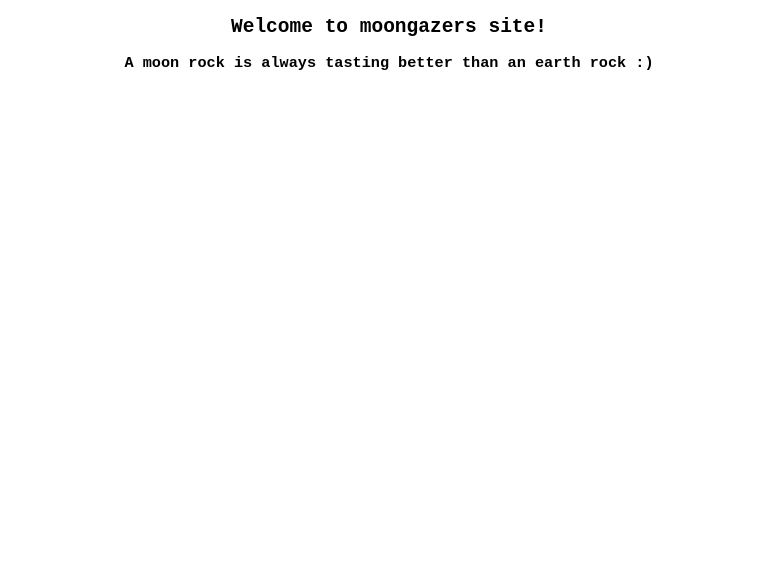
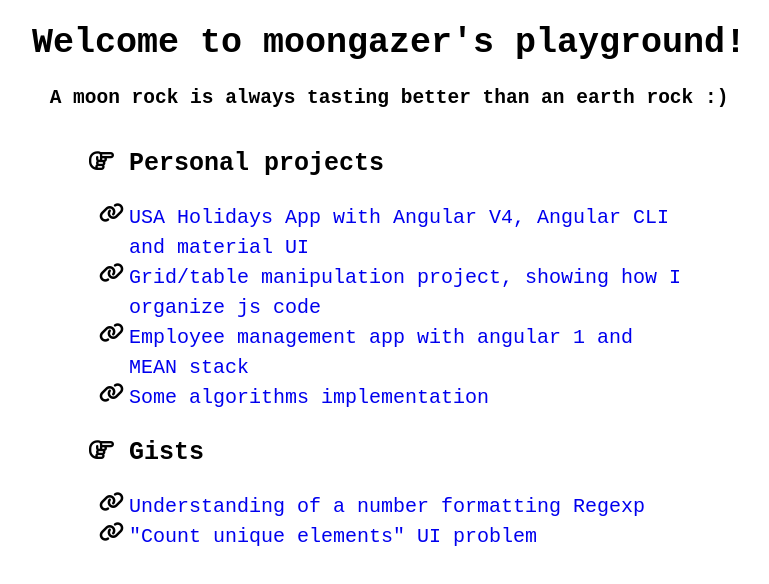
Before and after one commit to moongazers/moongazers.github.io, a plain HTML site: page index.html in a window 1280 px wide. Shown: the whole page, without its empty margins (251-1020 px from the left). Drawn offline with Linux system fonts and the light colour scheme.

Commit message:
content update

```diff
--- a/index.html
+++ b/index.html
@@ -3,17 +3,92 @@
     <head>
         <meta charset="UTF-8">
         <meta name="viewport" content="width=device-width, initial-scale=1.0">
+        <script src="https://use.fontawesome.com/5f2d38c9ed.js"></script>
         <title>welcome!</title>
         <style>
             body {
+                font-family: monospace;
+            }
+
+            h1 {
+                font-size: 35px;
+            }
+
+            .container {
+                width: 80%;
+                margin: 0 auto;
                 text-align: center;
-                font-family: monospace;
+            }
+
+            .content-container {
+                margin: 40px auto;
+                width: 600px;
+                text-align: left;
+            }
+
+            ul {
+                font-size: 20px;
+                list-style: none;
+                -webkit-padding-start: 0;
+            }
+
+            li {
+                /* margin-top: 5px; */
+                line-height: 1.5;
+                position: relative;
+                padding-left: 40px;
+            }
+
+            p {
+                font-size: 25px;
+                font-weight: bold;
+            }
+
+            i.fa-link{
+                position: absolute;
+                left: 10px;
+            }
+
+            a:link, a:visited {
+                /* color: (internal value); */
+                text-decoration: none;
+                cursor: pointer;
             }
         </style>
     </head>
     <body>
-        <h2>Welcome to moongazers site!</h2>
-        <h3>A moon rock is always tasting better than an earth rock :)</h3>
+        <div class="container">
+            <h1>Welcome to moongazer's playground!</h1>
+            <h2>A moon rock is always tasting better than an earth rock :)</h2>
+            <div class="content-container">
+                <p><i class="fa fa-hand-o-right" aria-hidden="true"></i> Personal projects</p>
+                <ul>
+                    <li>
+                        <i class="fa fa-link" aria-hidden="true"></i><a href="https://github.com/moongazers/angular2/tree/master/USHolidayAppCLI">USA Holidays App with Angular V4, Angular CLI and material UI</a>
+                    </li>
+                    <li>
+                        <i class="fa fa-link" aria-hidden="true"></i><a href="https://moongazers.github.io/app/index.html">Grid/table manipulation project, showing how I organize js code</a>
+                    </li>
+                    <li>
+                        <i class="fa fa-link" aria-hidden="true"></i><a href="https://github.com/moongazers/angular/tree/master/MEAN">Employee management app with angular 1 and MEAN stack</a>
+                    </li>
+                    <li>
+                        <i class="fa fa-link" aria-hidden="true"></i><a href="https://github.com/moongazers/algo">Some algorithms implementation</a>
+                    </li>
+                </ul>
+                <p><i class="fa fa-hand-o-right" aria-hidden="true"></i> Gists</p>
+                <ul>
+                    <li>
+                        <i class="fa fa-link" aria-hidden="true"></i><a href="https://gist.github.com/moongazers/a4d9ba20de2607f0efec90c270b5bae8">Understanding of a number formatting Regexp</a>
+                    </li>
+                    <li>
+                        <i class="fa fa-link" aria-hidden="true"></i><a href="https://gist.github.com/moongazers/ff8967b9d9b311d303438936d6830a01">"Count unique elements" UI problem</a>
+                    </li>
+                </ul>
+            </div>
+        </div>
+
+
 
         <script>
         </script>
```
